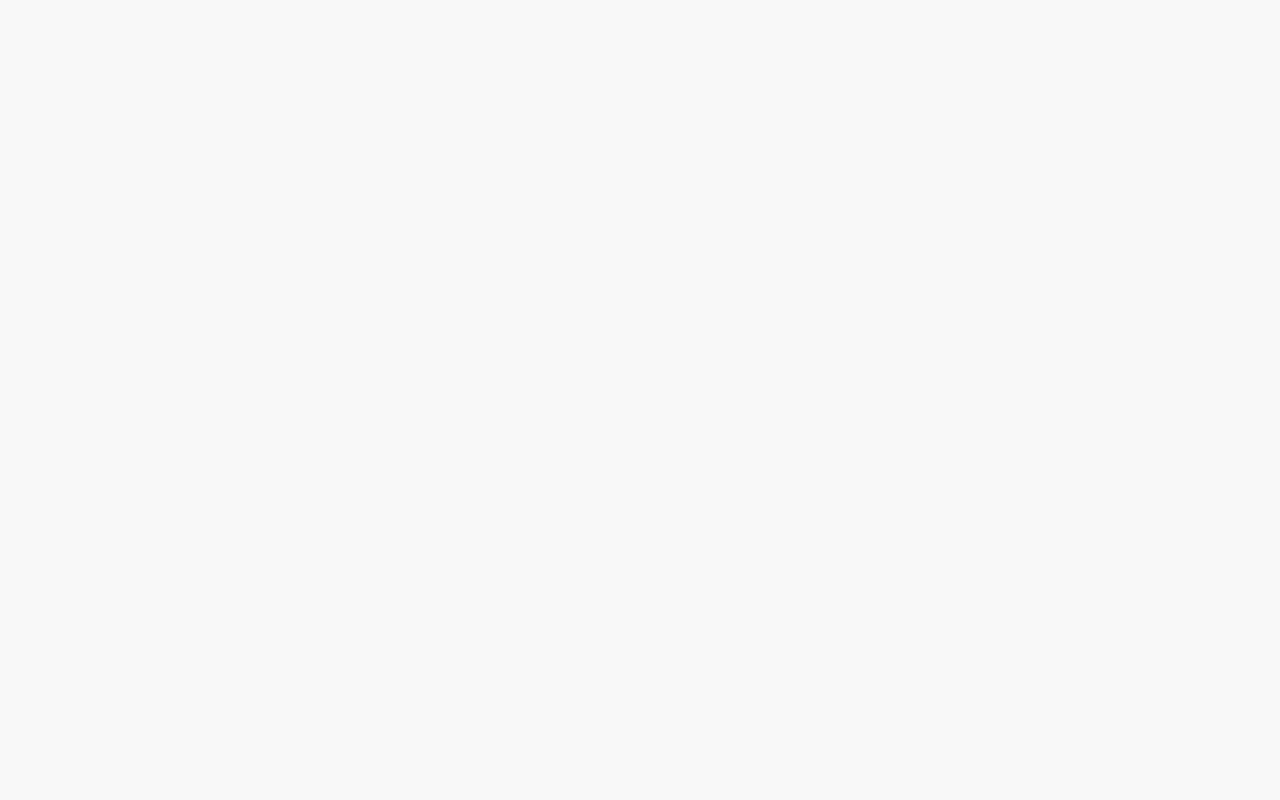
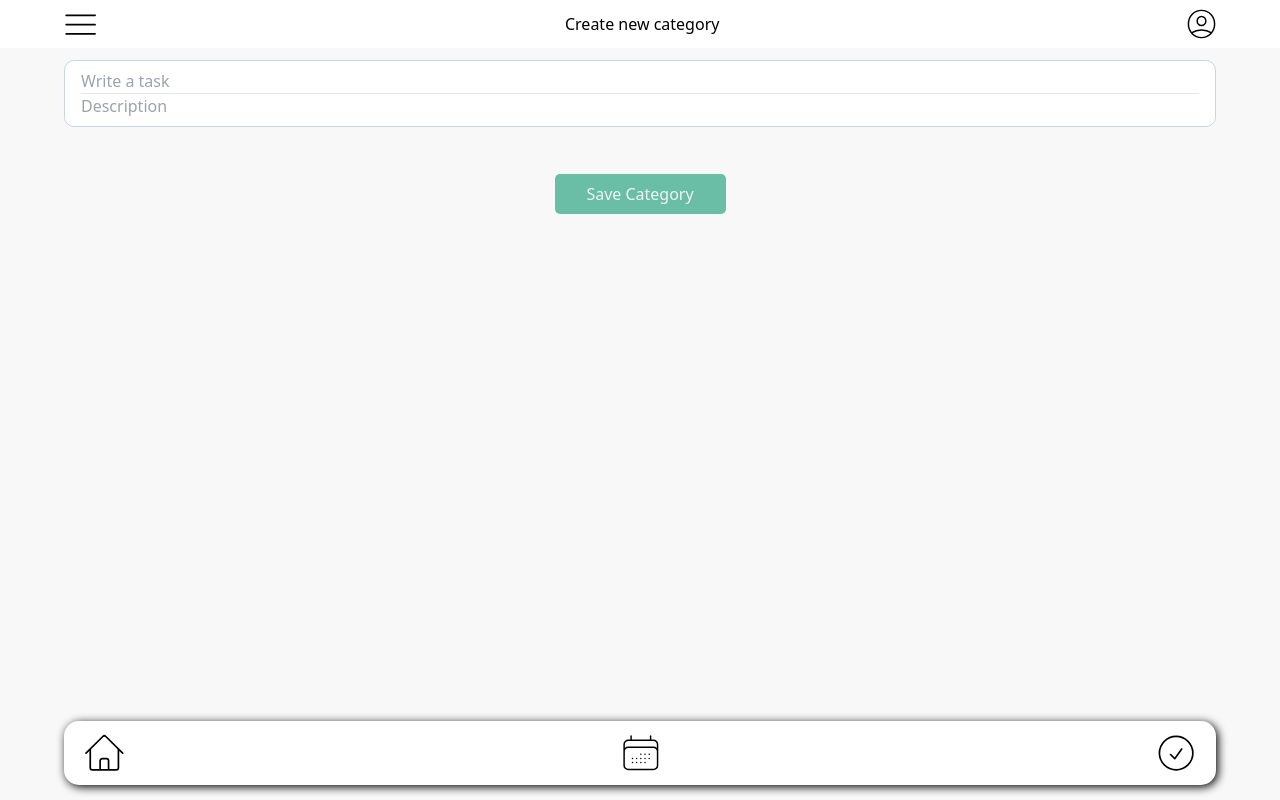
Before and after one commit to FredrikEkmark/PlanPal, a Next.js app: page /toDo/addCategory in a window 1280 px wide. Built offline with nearby package versions, Linux system fonts and the light colour scheme.

Commit message:
Erik/ addCategoryCard + addCategory index

```diff
--- /dev/null
+++ b/components/toDo/addCategoryCard.tsx
@@ -0,0 +1,64 @@
+import { NextPage } from "next"
+import InputCategory from "../basic/inputCategroy"
+import Button from "../basic/button"
+import { useContext, useEffect, useState } from "react"
+import { UserContext } from "@/context/user-context-provider"
+import { Category } from "@/types/category"
+import Box from "../basic/box"
+import DoubleTextInput from "../basic/doubleTextInput"
+import Link from "next/link"
+
+const AddCategoryCard = ({}) => {
+  //setters and getters for categoryInput
+  const [categoryInput, setCategoryInput] = useState<string>("")
+
+  function handleCategoryInput(newValue: string) {
+    setCategoryInput(newValue)
+  }
+
+  //setters and getters for colorInput
+  const [colorInput, setColorInput] = useState<string>("")
+
+  function handleColorInput(newValue: string) {
+    setColorInput(newValue)
+  }
+
+  //function that saves the inputs as a new category
+  function handleSubmit() {
+    const editCategory = {
+      title: categoryInput,
+      color: colorInput,
+    }
+  }
+
+  return (
+    <div>
+      {/* Box with inputfields, currently has the wrong descriptions */}
+      <Box>
+        <DoubleTextInput
+          initialValueTop={categoryInput}
+          initialValueBottom={colorInput}
+          onChangeTop={handleCategoryInput}
+          onChangeBottom={handleColorInput}
+        />
+      </Box>
+      {/* Box with button */}
+      <div className="flex flex-row justify-around w-full">
+        <Link href={"/toDo"}>
+          <Button
+            className="my-4 mt-8 w-[100px]"
+            onClick={handleSubmit}
+            color={"green"}
+          >
+            Save Category
+          </Button>
+        </Link>
+      </div>
+    </div>
+  )
+}
+export default AddCategoryCard
+
+// gör en till input för color - KLAR
+// copiera in knapp - KLAR
+// copiera in editTask - Gör så att den sparar ny category
--- a/pages/toDo/addCategory.tsx
+++ b/pages/toDo/addCategory.tsx
@@ -1,9 +1,18 @@
+import Header from "@/components/header"
+import NavBar from "@/components/navBar"
+import AddCategoryCard from "@/components/toDo/addCategoryCard"
 import { NextPage } from "next"
 
 interface Props {}
 
 const AddCategory: NextPage<Props> = ({}) => {
-  return <div></div>
+  return (
+    <div>
+      <Header currentPage={"Create new category"} />
+      <AddCategoryCard />
+      <NavBar currentPage={"Add Category Card"} />
+    </div>
+  )
 }
 
 export default AddCategory
```
